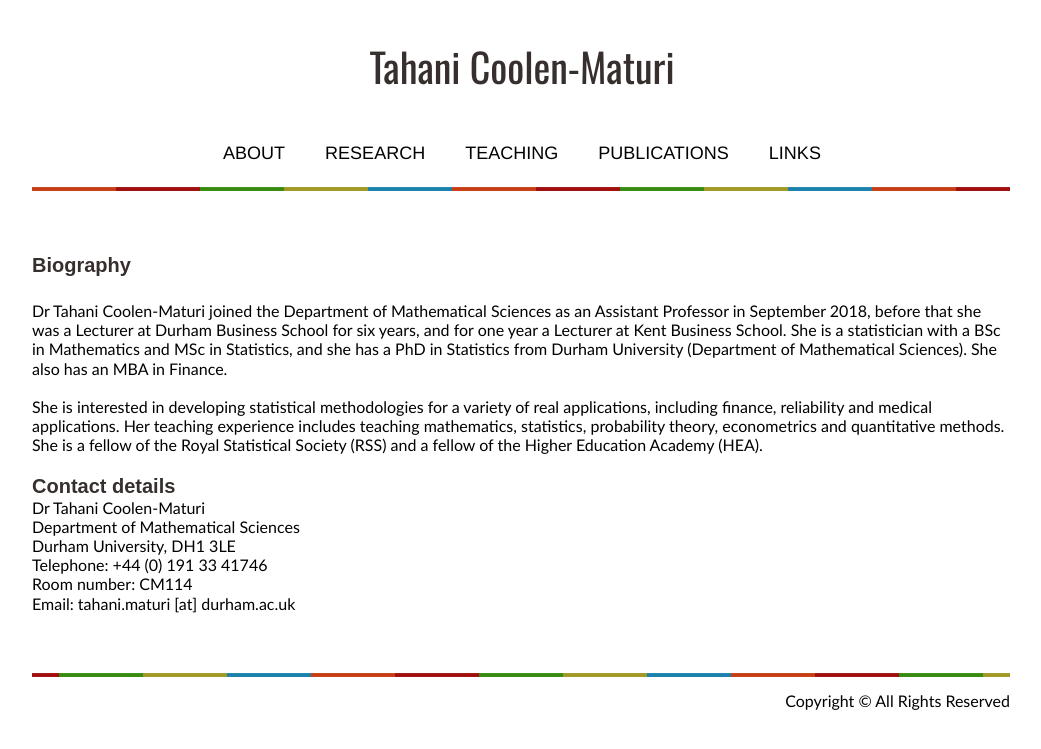
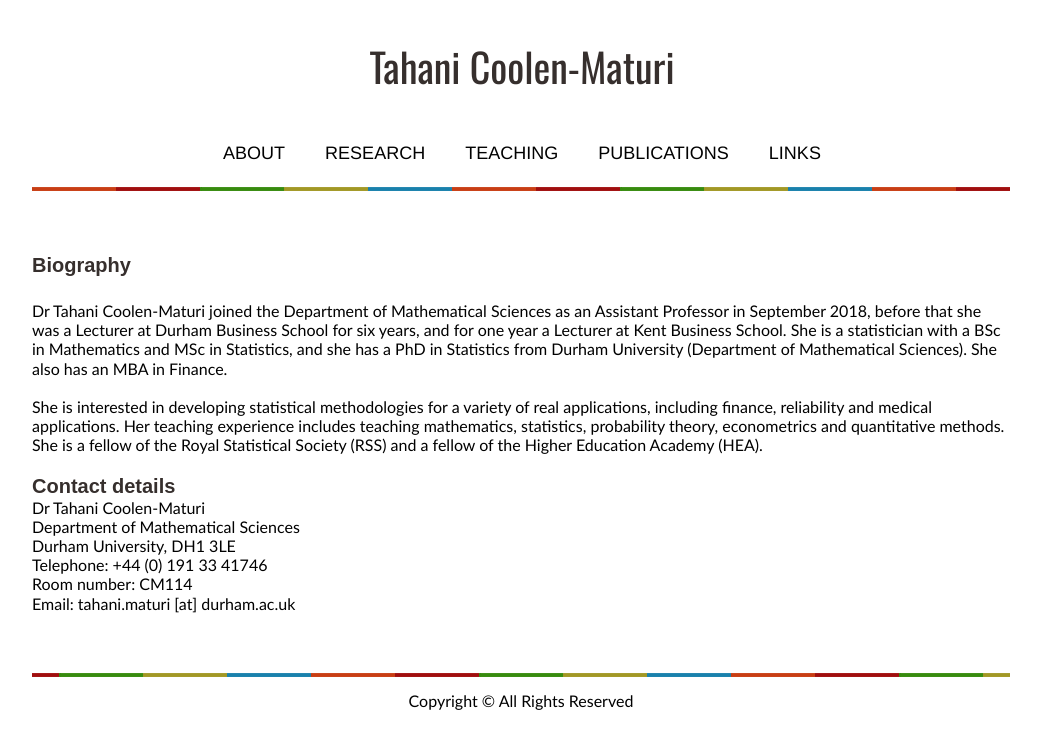
Before and after one commit to tmaturi/tmaturi00, a Jekyll site: the page built from index.md, in a window 1280 px wide. Shown: the top 749 px of the page, without its empty margins (119-1160 px from the left). Built offline with Jekyll 4.4.1, drawn with Linux system fonts in a browser that asks for light colours; our own code applies the rules of GitHub Pages for plain Markdown files.

Commit message:
Update default.html

```diff
--- a/_layouts/default.html
+++ b/_layouts/default.html
@@ -139,7 +139,7 @@
                 <div data-id="A1344B78-35F2-4773-B736-C6914CD10BE3" data-kind="TEXT" style="width:978px;min-height:14px;margin-top:18px;margin-left:0" class="Preview_componentWrapper__2i4QI">
                   <div data-id="A1344B78-35F2-4773-B736-C6914CD10BE3" data-kind="Component" data-specific-kind="TEXT" class=" Preview_component__SbiKo mobileDown">
                     <div class="textnormal styles_text__3jGMu">
-                      <p style="text-align: right;" class="mobile-undersized-upper">Copyright © All Rights Reserved</p>
+                      <p style="text-align: center;" class="mobile-undersized-upper">Copyright © All Rights Reserved</p>
                     </div>
                   </div>
                 </div>
```
